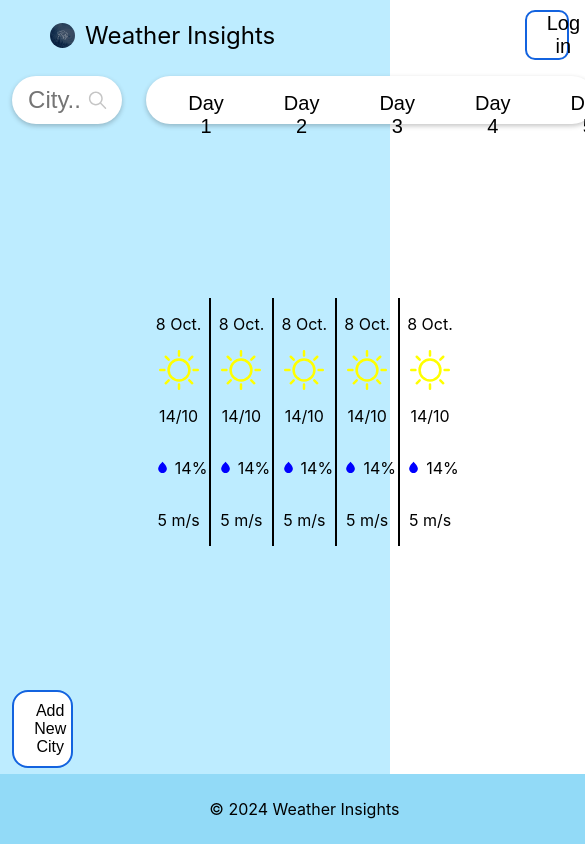
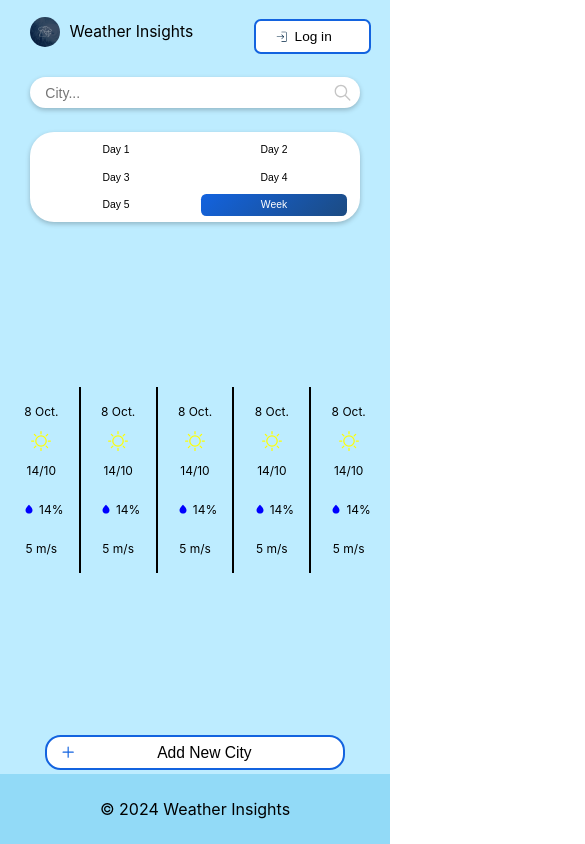
Before and after one commit to data-opser/weather-insights, a React (Create React App) app in the folder frontend/: page / in a window 390 px wide. Shown: the top 844 px of the page, 585 px wide, since content can reach past the window. Built offline with nearby package versions, Linux system fonts and the light colour scheme.

Commit message:
media querys main page

```diff
--- a/frontend/src/styles/AddCityButton.css
+++ b/frontend/src/styles/AddCityButton.css
@@ -1,19 +1,19 @@
 .add-city-button {
     background-color: white;
     color: black;
-    border: none;
-    padding: 10px 20px;
+    border: 2px solid #1363DF;
+    padding: 1% 3%;
     cursor: pointer;
-    margin: 1% 2%;
-    font-size: 16px;
+    margin: 1% 1%;
+    font-size: 2vw;
     border-radius: 1em;
     transition: background-color 0.3s, color 0.3s;
-    width: 10%;
-    border: 2px solid #1363DF;
+    width: 20%;
     display: flex;
     justify-content: space-between;
     align-items: center;
     height: auto;
+    max-width: 300px;
 }
 
 .add-city-button:hover {
@@ -22,10 +22,9 @@
 
 .plus {
     color: #1363DF;
-    width: 30px;
-    height: 30px;
+    width: 2em;
+    height: 2em;
     transition: color 0.3s;
-
 }
 
 .icon-blue {
@@ -34,13 +33,44 @@
 
 .add-city-button.blue {
     color: white;
-    background: rgb(19,99,223);
     background: linear-gradient(135deg, rgba(19,99,223,1) 0%, rgba(71,181,255,1) 100%);
 }
+
 .plus.icon-blue {
     color: white;
 }
 
 .add-city-button-text {
-    margin: 0 auto 0 auto;
+    margin: 0 auto;
+    font-size: 1em;
 }
+
+
+@media (max-width: 768px) {
+    .add-city-button {
+        width: 90%;
+        font-size: 3vw;
+        padding: 8px 16px;
+        margin: 1% auto;
+    }
+
+    .plus {
+        width: 1.5em;
+        height: 1.5em;
+    }
+}
+
+
+@media (max-width: 576px) {
+    .add-city-button {
+        width: 100%;
+        font-size: 4vw;
+        padding: 6px 12px;
+        margin: 1% auto;
+    }
+
+    .plus {
+        width: 1.2em;
+        height: 1.2em;
+    }
+}
--- a/frontend/src/styles/CitySearch.css
+++ b/frontend/src/styles/CitySearch.css
@@ -1,5 +1,5 @@
 .CitySearch {
-    margin: 1% 2%;
+    margin: 2% 2%;
     cursor: pointer;
     display: flex;
     padding: 1% 2%;
@@ -10,6 +10,7 @@
     justify-content: space-between;
     width: 20%;
     height: 40%;
+    transition: width 0.3s ease, height 0.3s ease;
 }
 
 .CitySearch input {
@@ -28,3 +29,54 @@
     height: 90%;
     color: rgba(0, 0, 0, 0.226);
 }
+
+
+@media (max-width: 1200px) {
+    .CitySearch {
+        width: 30%;
+        height: 35%;
+    }
+    .CitySearch input {
+        font-size: 22px;
+    }
+}
+
+@media (max-width: 992px) {
+    .CitySearch {
+        width: 40%;
+        height: 30%;
+    }
+    .CitySearch input {
+        font-size: 20px;
+    }
+}
+
+@media (max-width: 768px) {
+    .CitySearch {
+        width: 50%;
+        height: 25%;
+    }
+    .CitySearch input {
+        font-size: 18px;
+    }
+}
+
+@media (max-width: 576px) {
+    .CitySearch {
+        width: 70%;
+        height: 20%;
+    }
+    .CitySearch input {
+        font-size: 16px;
+    }
+}
+
+@media (max-width: 400px) {
+    .CitySearch {
+        width: 90%;
+        height: 15%;
+    }
+    .CitySearch input {
+        font-size: 14px;
+    }
+}
--- a/frontend/src/styles/Dayweather.css
+++ b/frontend/src/styles/Dayweather.css
@@ -1,31 +1,38 @@
 .one-day {
-
     width: 10%;
     display: flex;
     flex-direction: column;
     align-items: center;
     border-right: 1px solid black;
     border-left: 1px solid black;
+    padding: 10px 0; /* Додаємо трохи відступу */
+    font-size: 16px; /* Базовий розмір шрифту */
 }
+
 .one-day:hover {
     background-color: #F2FBFF;
     cursor: pointer;
 }
-.rain {
-    display: flex;
 
-    align-items: center;
-}
+
 .sun {
     color: yellow;
     width: 40px;
     height: 40px;
 }
+
 .raindrop {
     color: blue;
     width: 25px;
     height: 25px;
 }
+
+
+.rain {
+    display: flex;
+    align-items: center;
+}
+
 
 .one-day:first-child {
     border-left: none;
@@ -34,3 +41,30 @@
 .one-day:last-child {
     border-right: none;
 }
+
+
+@media (max-width: 768px) {
+    .one-day {
+        width: 15%;
+        font-size: 14px;
+    }
+
+    .sun, .raindrop {
+        width: 30px;
+        height: 30px;
+    }
+}
+
+
+@media (max-width: 576px) {
+    .one-day {
+        width: 20%;
+        font-size: 12px;
+        padding: 5px 0;
+    }
+
+    .sun, .raindrop {
+        width: 20px;
+        height: 20px;
+    }
+}
--- a/frontend/src/styles/Header.css
+++ b/frontend/src/styles/Header.css
@@ -1,58 +1,55 @@
 .header {
   display: flex;
   align-items: center;
-  justify-content: space-between; /* Вирівнюємо елементи */
-  padding: 10px 40px; /* Додаємо трохи простору */
+  justify-content: space-between;
+  padding: 10px 2%;
+  margin-top: 1%;
 }
 
 .header p {
-  font-size: 24px;
+  font-size: 2vw;
 }
 
 .block-with-logo {
   display: flex;
-  height: 100%;
   align-items: center;
 }
+
 .logo {
   border-radius: 50%;
-  height: 50%;
+  height: 50px;
   padding: 10px;
 }
 
-/* Нові стилі для кнопки "Log in/Sign in" */
 .login-button {
   background-color: white;
   color: black;
-  border: none;
-  padding: 10px 20px;
+  border: 2px solid #1363DF;
+  border-radius: 0.5em;
+  font-size: 1.5vw;
+  width: 10vw;
+  padding: 10px 2vw;
   cursor: pointer;
-  transition: background-color 0.3s, color 0.3s;
-  border-radius: 0.5em;
-  font-size: 20px;
-  border: 2px solid #1363DF;
-  width: 8%;
   display: flex;
   align-items: center;
   justify-content: left;
-  height: 100%;
+  transition: background-color 0.3s, color 0.3s;
 }
 
-/* Колір кнопки при наведенні */
+
 .login-button:hover {
   background-color: #E8F1FF;
 }
 
-/* Синій колір кнопки, коли вона натиснута */
+
 .login-button.blue {
-  background: rgb(19,99,223);
   background: linear-gradient(135deg, rgba(19,99,223,1) 0%, rgba(28,75,130,1) 100%);
   color: white;
 }
 
 .icon-button-login {
   width: auto;
-  height: 100%;
+  height: 1em;
   padding-right: 8%;
   color: #002644;
 }
@@ -60,3 +57,44 @@
 .icon-button-login.white {
   color: white;
 }
+
+
+@media (max-width: 768px) {
+  .header p {
+    font-size: 3vw;
+  }
+  .logo {
+    height: 40px;
+  }
+  .login-button {
+    font-size: 2.5vw;
+    width: 15vw;
+  }
+}
+
+
+@media (max-width: 576px) {
+  .header {
+
+    padding: 10px 5%;
+  }
+
+  .block-with-logo {
+    margin-bottom: 10px;
+  }
+
+  .header p {
+    font-size: 4vw;
+    text-align: center;
+  }
+
+  .logo {
+    height: 30px;
+  }
+
+  .login-button {
+    font-size: 3.5vw;
+    width: 30vw;
+    padding: 8px 5vw;
+  }
+}
--- a/frontend/src/styles/Main.css
+++ b/frontend/src/styles/Main.css
@@ -4,10 +4,38 @@
     flex-direction: column;
     justify-content: space-between;
 }
-.top-elements {
-    display: flex;
-}
+
 .day-elements {
     display: flex;
     justify-content: center;
+    margin: 1% 1%;
 }
+
+.top-elements {
+    display: flex;
+    flex-direction: row;
+    gap: 10px;
+    justify-content: center;
+    padding: 0 5%;
+}
+
+
+.CitySearch, .week-buttons {
+    width: 100%;
+    max-width: 500px;
+}
+
+
+@media (max-width: 576px) {
+    .top-elements {
+        flex-direction: column;
+        align-items: center;
+        padding: 0 5%;
+    }
+
+    .CitySearch, .week-buttons {
+        width: 100%;
+        max-width: 500px;
+        margin-bottom: 10px;
+    }
+}
--- a/frontend/src/styles/Weekbuttons.css
+++ b/frontend/src/styles/Weekbuttons.css
@@ -1,23 +1,31 @@
 .week-buttons {
     background-color: white;
-    width: 70%;
+    width: 100%;
+    max-width: 800px;
     padding: 1% 2%;
     border-radius: 1.5em;
-    margin: 1% 2%;
+    margin: 2% 1%;
     display: flex;
     justify-content: space-between;
-    height: 40%;
+    flex-wrap: wrap;
+    height: auto;
     box-shadow: 0 2px 5px rgba(0, 0, 0, 0.231);
+    overflow: hidden;
 }
+
 .week-buttons button {
     background-color: white;
     color: black;
     border: none;
-    padding: 10px 30px;
+    padding: 1em 2em;
     cursor: pointer;
-    transition: background-color 0.3s;
+    transition: background-color 0.3s, font-size 0.3s ease, padding 0.3s ease;
     border-radius: 0.5em;
-    font-size: 20px;
+    font-size: 1em;
+    white-space: nowrap;
+    overflow: hidden;
+    text-overflow: ellipsis;
+    flex: 1 1 100px;
 }
 
 .week-buttons button.blue {
@@ -25,3 +33,60 @@
     background: linear-gradient(135deg, rgba(19,99,223,1) 0%, rgba(28,75,130,1) 100%);
     color: white;
 }
+
+
+@media (max-width: 1200px) {
+    .week-buttons {
+        max-width: 90%;
+    }
+    .week-buttons button {
+        font-size: 0.9em;
+        padding: 0.8em 1.8em;
+    }
+}
+
+@media (max-width: 992px) {
+    .week-buttons {
+        max-width: 95%;
+    }
+    .week-buttons button {
+        font-size: 0.8em;
+        padding: 0.7em 1.5em;
+    }
+}
+
+@media (max-width: 768px) {
+    .week-buttons {
+        max-width: 100%;
+    }
+    .week-buttons button {
+        font-size: 0.75em;
+        padding: 0.6em 1.2em;
+    }
+}
+
+@media (max-width: 576px) {
+    .week-buttons {
+        max-width: 90%;
+        flex-wrap: wrap;
+
+    }
+    .week-buttons button {
+        font-size: 0.7em;
+        padding: 0.5em 1em;
+        flex: 1 1 45%;
+        margin: 1% 2%;
+    }
+}
+
+@media (max-width: 400px) {
+    .week-buttons {
+        width: 100%;
+    }
+    .week-buttons button {
+        width: 100%;
+        font-size: 0.65em;
+        padding: 0.5em 0.8em;
+
+    }
+}
```
